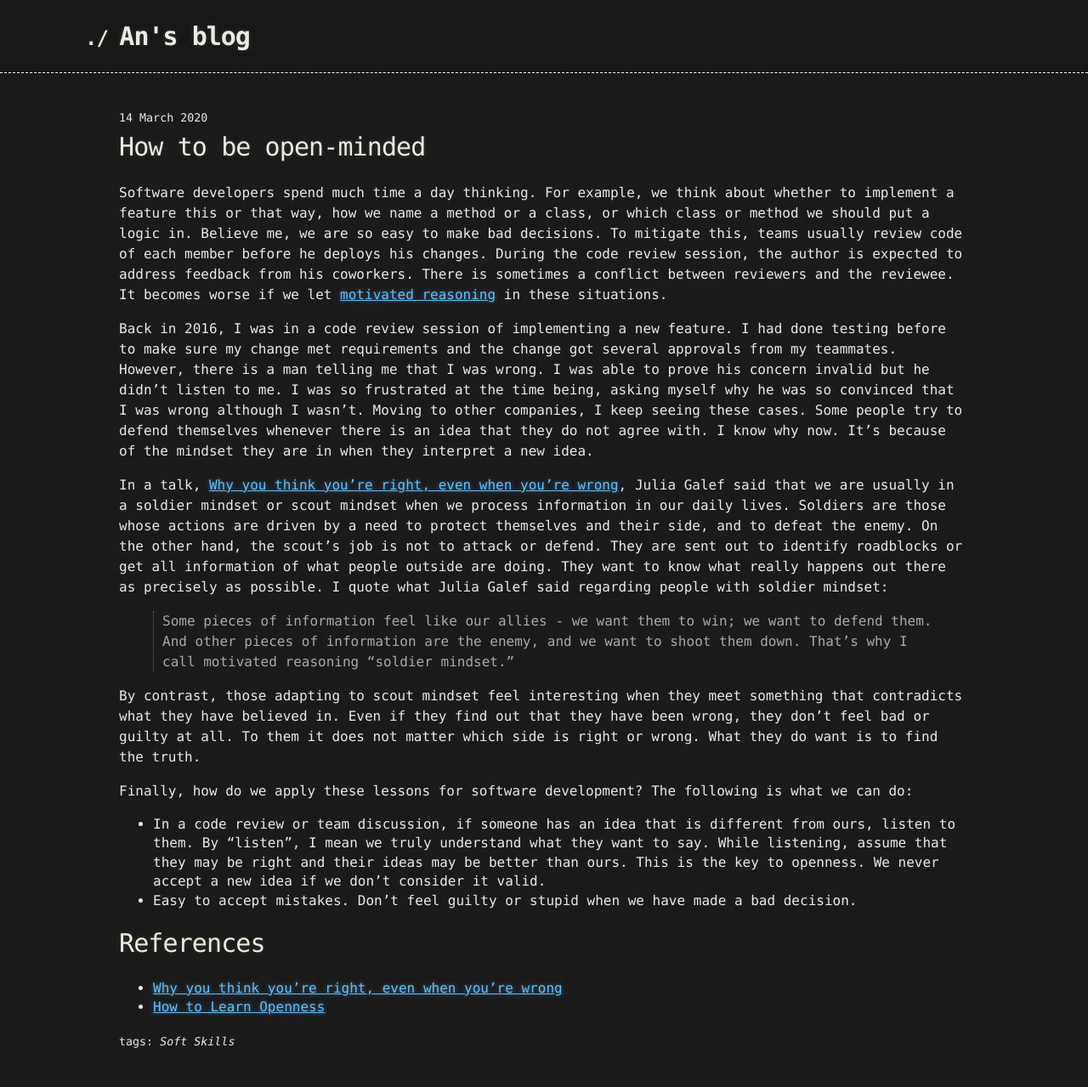
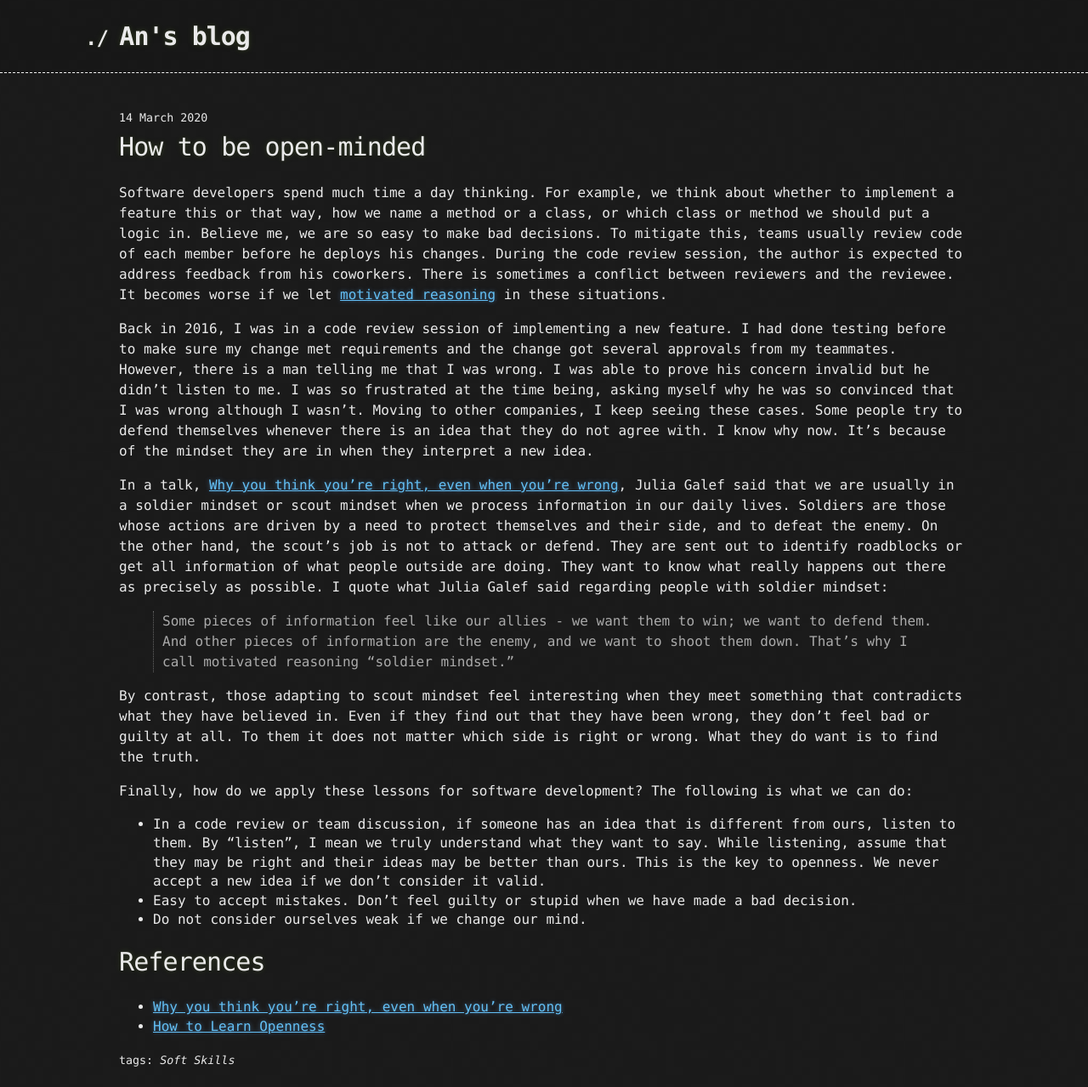
Before and after one commit to anlnt/anlnt.github.io, a Jekyll site: the page built from _posts/2020-03-14-how-to-be-open-minded.markdown, in a window 1280 px wide. Shown: the whole page at 85% size. Built offline with Jekyll 4.4.1, drawn with Linux system fonts in a browser that asks for light colours; before the commit the page ends 1257 px from its top, so only the background shows below that.

Commit message:
Update 2020-03-14-how-to-be-open-minded.markdown

```diff
--- a/_posts/2020-03-14-how-to-be-open-minded.markdown
+++ b/_posts/2020-03-14-how-to-be-open-minded.markdown
@@ -17,6 +17,7 @@ By contrast, those adapting to scout mindset feel interesting when they meet som
 Finally, how do we apply these lessons for software development? The following is what we can do:
 - In a code review or team discussion, if someone has an idea that is different from ours, listen to them. By "listen", I mean we truly understand what they want to say. While listening, assume that they may be right and their ideas may be better than ours. This is the key to openness. We never accept a new idea if we don't consider it valid.
 - Easy to accept mistakes. Don't feel guilty or stupid when we have made a bad decision.
+- Do not consider ourselves weak if we change our mind.
 
 # References
 
```
